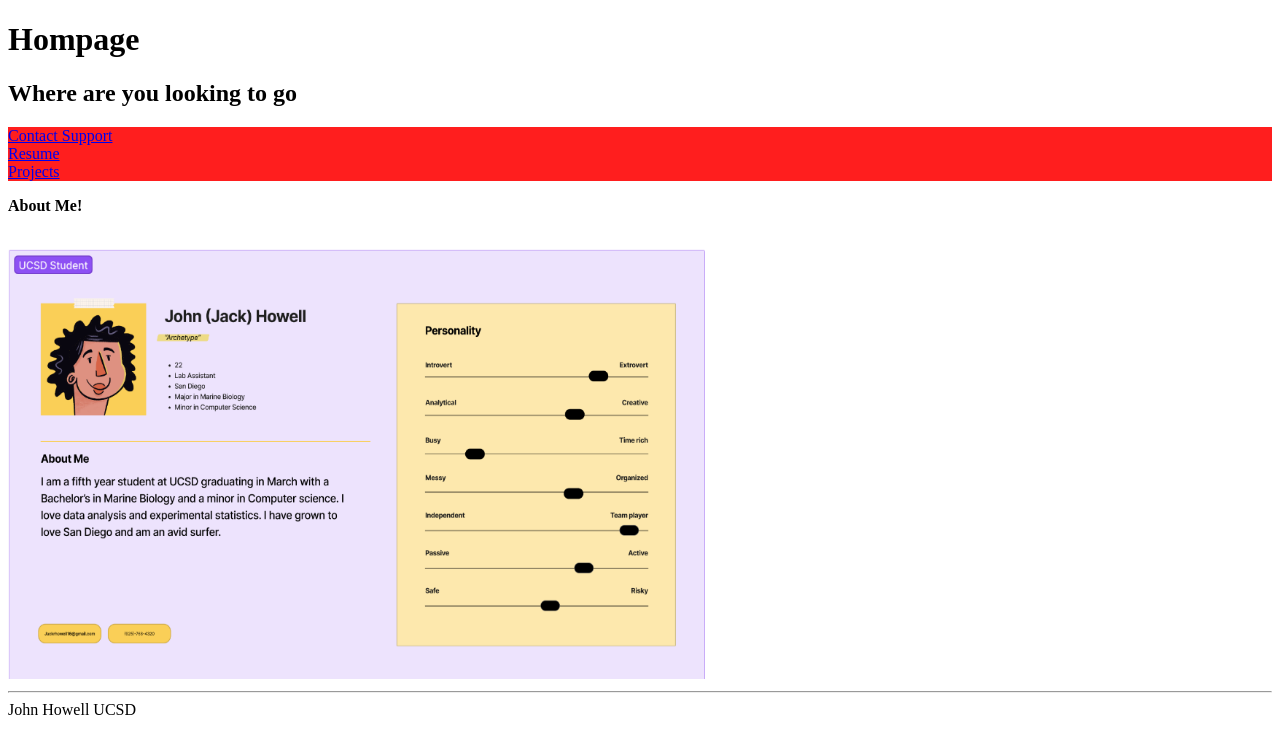
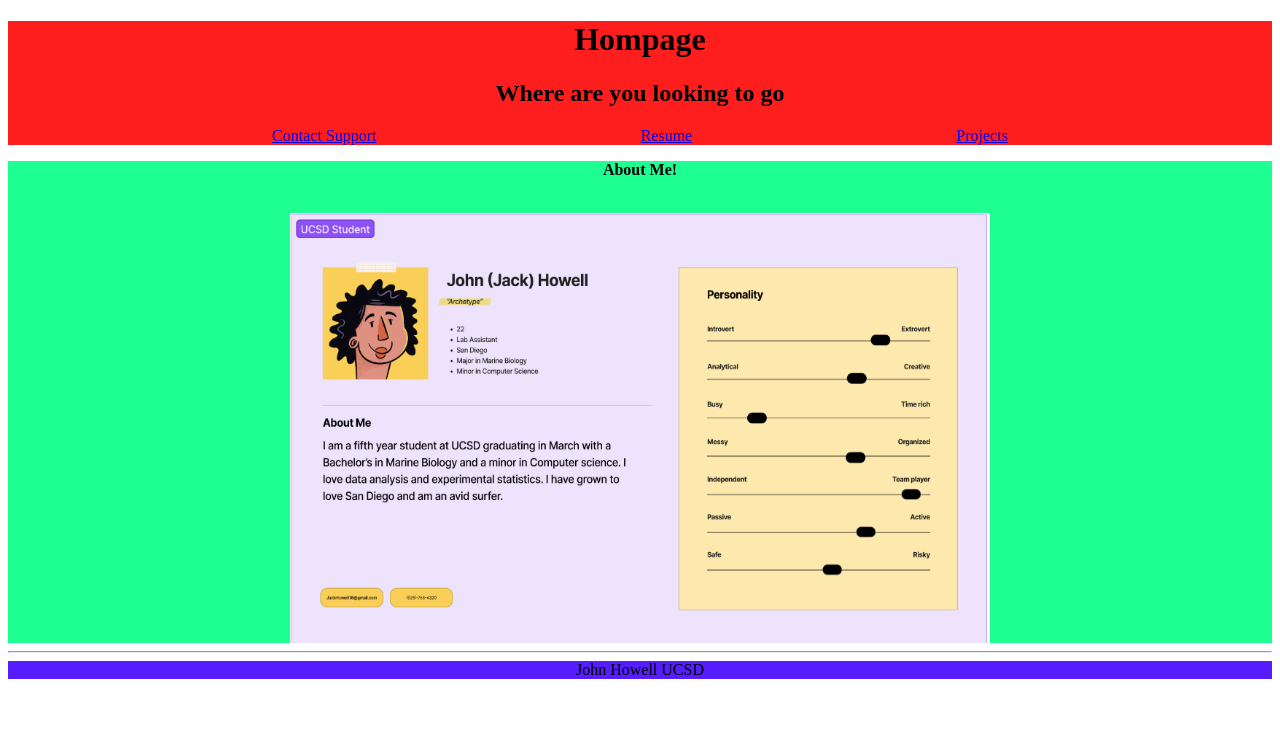
Before and after one commit to jrhowell123/Homwork-2-3-CSE134B, a plain HTML site: page index.html in a window 1280 px wide. Drawn offline with Linux system fonts and the light colour scheme.

Commit message:
index flexbox

```diff
--- a/index.html
+++ b/index.html
@@ -5,33 +5,53 @@
         <title>  personal portfolio and recruitment site</title>
         <link href="Images/botanic_plant_leaf_icon_233211.ico" rel="icon">
         <Style>
-            .flex-nav {
-                flex-direction: row;
+            .flex-header{
                 background-color: rgb(255, 30, 30);
+            }
+            .flex1{
+                display: flex;
+                justify-content: center;
+                justify-content: space-evenly;
+            }
+            .flex-main{
+                background-color: rgb(30, 255, 146);
+            }
+            .flex2{
+                display: flex;
+                justify-content: center;
+                justify-content: space-evenly;
+            }
+            .flex-footer{
+                background-color: rgb(86, 30, 255);
+            }
+            .flex3{
+                display: flex;
+                justify-content: center;
+                justify-content: space-evenly;
             }
         </Style>
     </head>
     <body>
-        <header>
-            <h1>
+        <header class = "flex-header">
+            <h1 class="flex1">
                 <strong>Hompage</strong>
             </h1>
-            <h2>Where are you looking to go</h2>
-                <nav class="flex-nav">
-                   <a href="JohnHowellPersonalPortfolio/ContactSupport.html">Contact Support</a><br>
-                   <a href="JohnHowellPersonalPortfolio/Resume.html">Resume</a><br>
-                   <a href="JohnHowellPersonalPortfolio/Projects.html">Projects</a><br>
+            <h2 class="flex1">Where are you looking to go</h2>
+                <nav class="flex1">
+                   <a href="JohnHowellPersonalPortfolio/ContactSupport.html">Contact Support</a>
+                   <a href="JohnHowellPersonalPortfolio/Resume.html">Resume</a>
+                   <a href="JohnHowellPersonalPortfolio/Projects.html">Projects</a>
                 </nav>
         </header>
-        <Main>
-            <p><b>About Me!</b></p><br>
-            <picture>
+        <Main class="flex-main">
+            <p class="flex2"><b>About Me!</b></p><br>
+            <picture class="flex2">
                 <img src="Images/persona.png" alt="persona diagram" height="430" width="700">
             </picture>
         </Main>
         <hr>
-        <footer>
-                <div> John Howell UCSD</div>
+        <footer class="flex-footer">
+                <div class ="flex3"> John Howell UCSD</div>
         </footer>
     </body>
 </html>
```
Also changed, not shown: JohnHowellPersonalPortfolio/Resume.html (+3 -2 lines).
